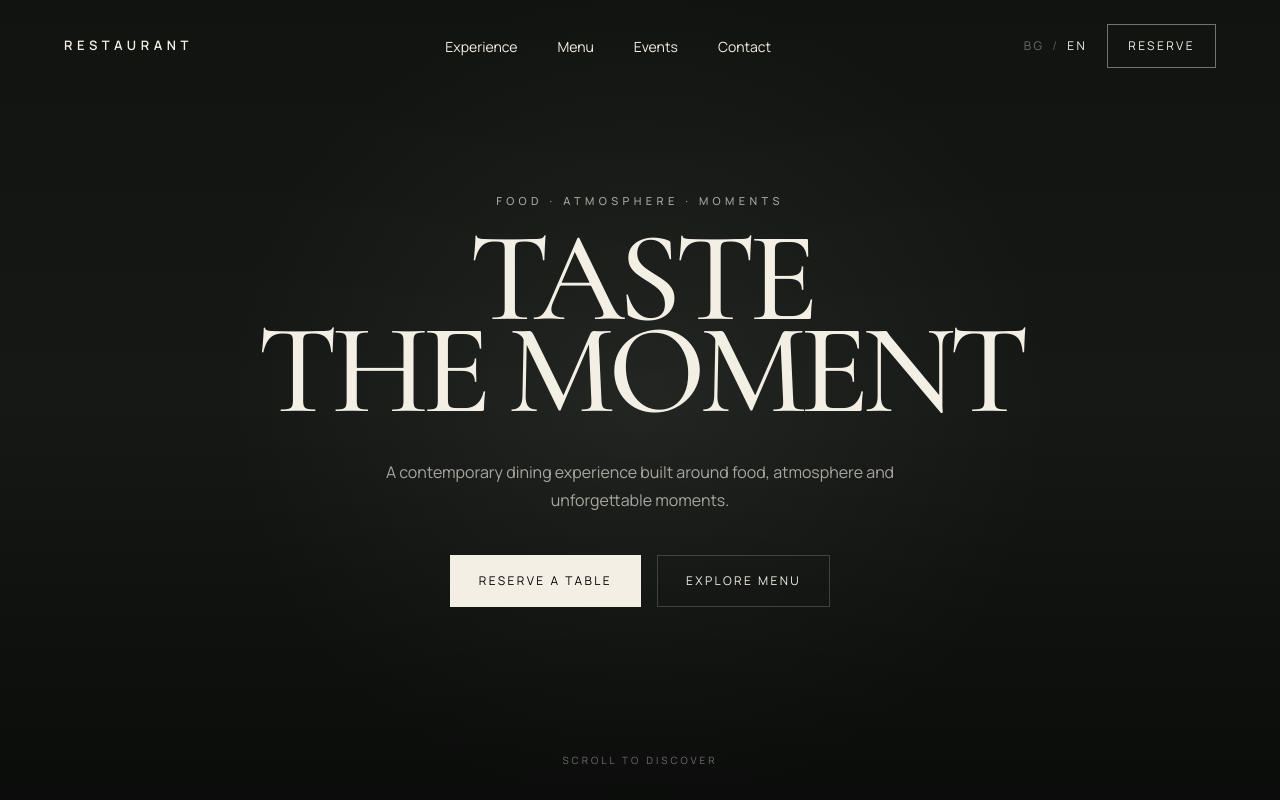
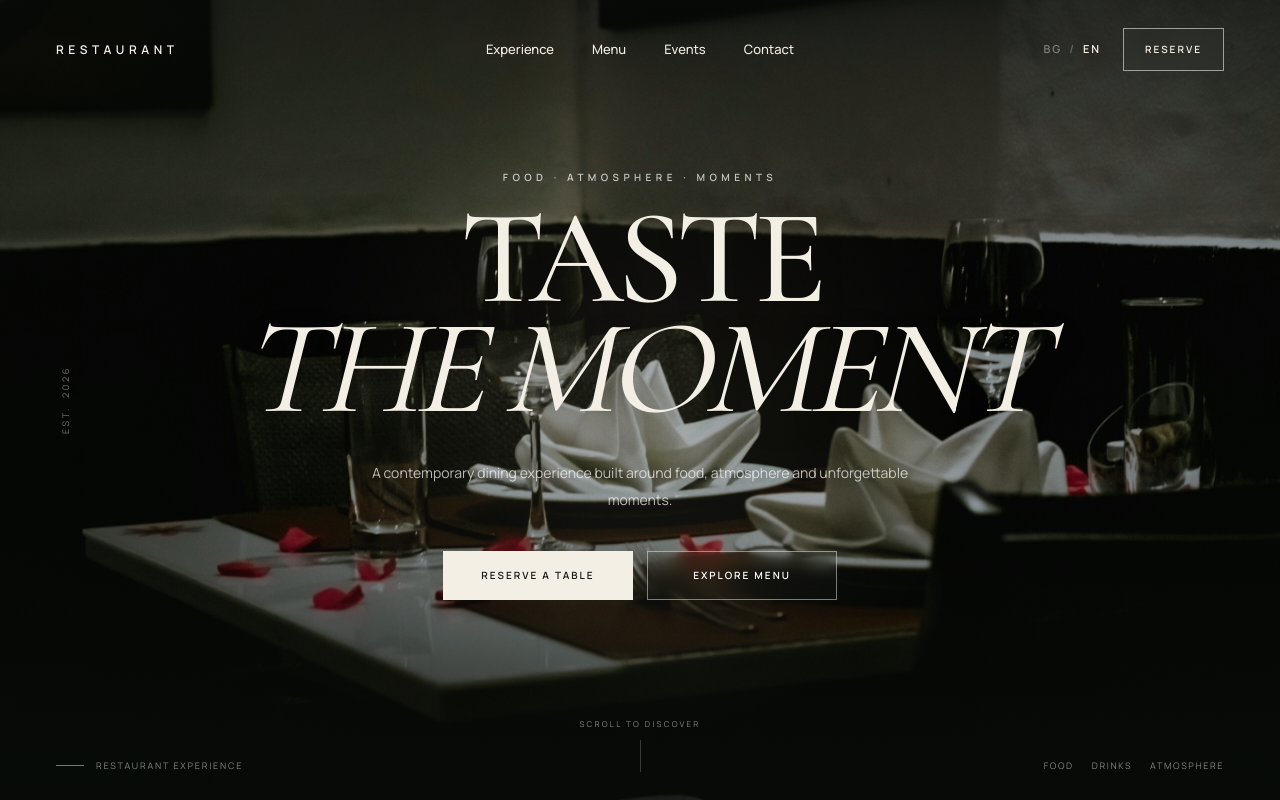
Before and after one commit to IvannIvannov/restaurant-website, a Next.js app: page /en in a window 1280 px wide. Built offline with nearby package versions, Linux system fonts and the light colour scheme.

Commit message:
create cinematic restaurant hero

```diff
--- a/app/[locale]/page.module.css
+++ b/app/[locale]/page.module.css
@@ -7,27 +7,52 @@
 .hero {
     position: relative;
     display: flex;
-    min-height: 100vh;
+    min-height: 100svh;
     align-items: center;
     justify-content: center;
     overflow: hidden;
+    isolation: isolate;
+}
+
+.heroBackground {
+    position: absolute;
+    inset: 0;
+    z-index: -4;
+
+    background-image: url("/images/hero.jpg");
+    background-position: center;
+    background-repeat: no-repeat;
+    background-size: cover;
+
+    transform: scale(1.03);
+}
+
+.heroOverlay {
+    position: absolute;
+    inset: 0;
+    z-index: -3;
+
+    background:
+        linear-gradient(to bottom,
+            rgba(8, 12, 8, 0.65) 0%,
+            rgba(8, 12, 8, 0.18) 35%,
+            rgba(8, 12, 8, 0.28) 62%,
+            rgba(8, 12, 8, 0.82) 100%),
+        linear-gradient(to right,
+            rgba(5, 8, 5, 0.28),
+            transparent 35%,
+            transparent 65%,
+            rgba(5, 8, 5, 0.22));
 }
 
 .heroGlow {
     position: absolute;
     inset: 0;
+    z-index: -2;
+
     background: radial-gradient(circle at center,
-            rgba(255, 255, 255, 0.06),
-            transparent 55%);
-}
-
-.heroOverlay {
-    position: absolute;
-    inset: 0;
-    background: linear-gradient(to bottom,
-            rgba(0, 0, 0, 0.2),
-            transparent,
-            rgba(0, 0, 0, 0.5));
+            rgba(237, 223, 190, 0.08),
+            transparent 45%);
 }
 
 .header {
@@ -35,60 +60,103 @@
     top: 0;
     left: 0;
     z-index: 20;
-    display: flex;
+
+    display: grid;
+    grid-template-columns: 1fr auto 1fr;
+
     width: 100%;
     align-items: center;
-    justify-content: space-between;
-    padding: 24px 64px;
+
+    padding: 28px 56px;
 }
 
 .logo {
+    justify-self: start;
+
     font-family: var(--font-body);
-    font-size: 13px;
+    font-size: 12px;
     font-weight: 600;
-    letter-spacing: 0.35em;
+
+    letter-spacing: 0.38em;
+    text-transform: uppercase;
 }
 
 .navigation {
     display: flex;
     align-items: center;
-    gap: 40px;
-    font-size: 14px;
+    justify-content: center;
+    gap: 38px;
+
+    font-family: var(--font-body);
+    font-size: 13px;
+    font-weight: 500;
 }
 
 .navigation a {
+    position: relative;
+
     color: inherit;
     text-decoration: none;
-    transition: opacity 0.25s ease;
+
+    transition: opacity 0.3s ease;
+}
+
+.navigation a::after {
+    content: "";
+
+    position: absolute;
+    right: 0;
+    bottom: -8px;
+    left: 0;
+
+    height: 1px;
+
+    background: currentColor;
+
+    transform: scaleX(0);
+    transform-origin: right;
+
+    transition: transform 0.35s ease;
 }
 
 .navigation a:hover {
-    opacity: 0.6;
+    opacity: 0.75;
+}
+
+.navigation a:hover::after {
+    transform: scaleX(1);
+    transform-origin: left;
 }
 
 .headerActions {
     display: flex;
+    justify-self: end;
     align-items: center;
-    gap: 20px;
+    gap: 22px;
 }
 
 .languageSwitcher {
     display: flex;
     align-items: center;
-    gap: 8px;
-    font-size: 12px;
-    letter-spacing: 0.2em;
+    gap: 7px;
+
+    font-family: var(--font-body);
+    font-size: 11px;
+    font-weight: 600;
+
+    letter-spacing: 0.18em;
     text-transform: uppercase;
+}
+
+.languageSwitcher span {
+    opacity: 0.3;
 }
 
 .languageSwitcher a {
     color: inherit;
     text-decoration: none;
+
     transition: opacity 0.25s ease;
-}
-
-.languageSwitcher span {
-    opacity: 0.3;
 }
 
 .languageActive {
@@ -96,7 +164,7 @@
 }
 
 .languageInactive {
-    opacity: 0.4;
+    opacity: 0.42;
 }
 
 .languageInactive:hover {
@@ -104,126 +172,311 @@
 }
 
 .reserveHeaderButton {
-    border: 1px solid rgba(255, 255, 255, 0.4);
-    background: transparent;
+    border: 1px solid rgba(255, 255, 255, 0.55);
+    background: rgba(255, 255, 255, 0.02);
+
+    padding: 13px 21px;
+
     color: inherit;
-    padding: 12px 20px;
-    font-size: 12px;
+
+    font-family: var(--font-body);
+    font-size: 10px;
+    font-weight: 600;
+
     letter-spacing: 0.2em;
     text-transform: uppercase;
+
+    backdrop-filter: blur(8px);
+
     transition:
-        background 0.25s ease,
-        color 0.25s ease;
+        background 0.3s ease,
+        color 0.3s ease,
+        border-color 0.3s ease;
 }
 
 .reserveHeaderButton:hover {
+    border-color: #ffffff;
     background: #ffffff;
-    color: #000000;
+
+    color: #101310;
 }
 
 .heroContent {
     position: relative;
-    z-index: 10;
+    z-index: 5;
+
     width: 100%;
-    max-width: 1150px;
-    padding: 0 24px;
+    max-width: 1200px;
+
+    padding: 70px 28px 100px;
+
     text-align: center;
 }
 
 .eyebrow {
-    margin-bottom: 24px;
+    margin: 0 0 27px;
+
     font-family: var(--font-body);
-    font-size: 11px;
-    font-weight: 500;
-    letter-spacing: 0.4em;
+    font-size: 10px;
+    font-weight: 600;
+
+    letter-spacing: 0.44em;
     text-transform: uppercase;
-    color: var(--color-text-secondary);
+
+    color: rgba(255, 255, 255, 0.72);
 }
 
 .heroTitle {
+    display: flex;
+    flex-direction: column;
+
     margin: 0;
+
     font-family: var(--font-display);
-    font-size: clamp(70px, 10vw, 165px);
+    font-size: clamp(78px, 10.5vw, 175px);
     font-weight: 500;
-    line-height: 0.72;
+
+    line-height: 0.7;
     letter-spacing: -0.055em;
+
     text-transform: uppercase;
+
+    text-shadow: 0 12px 40px rgba(0, 0, 0, 0.16);
+}
+
+.heroTitle span:last-child {
+    margin-top: 0.12em;
+
+    font-style: italic;
+    font-weight: 400;
 }
 
 .heroDescription {
-    max-width: 580px;
-    margin: 40px auto 0;
+    max-width: 550px;
+
+    margin: 44px auto 0;
+
     font-family: var(--font-body);
-    font-size: 16px;
-    line-height: 1.8;
-    color: var(--color-text-secondary);
+    font-size: 14px;
+    font-weight: 400;
+
+    line-height: 1.9;
+
+    color: rgba(255, 255, 255, 0.7);
 }
 
 .heroButtons {
     display: flex;
     align-items: center;
     justify-content: center;
-    gap: 16px;
-    margin-top: 40px;
+    gap: 14px;
+
+    margin-top: 38px;
 }
 
 .primaryButton,
 .secondaryButton {
-    padding: 16px 28px;
+    min-width: 190px;
+
+    padding: 16px 26px;
+
     font-family: var(--font-body);
-    font-size: 12px;
+    font-size: 10px;
+    font-weight: 600;
+
     letter-spacing: 0.2em;
     text-transform: uppercase;
+
     transition:
-        background 0.25s ease,
-        color 0.25s ease,
-        opacity 0.25s ease,
-        border-color 0.25s ease;
+        background 0.3s ease,
+        color 0.3s ease,
+        border-color 0.3s ease,
+        transform 0.3s ease;
 }
 
 .primaryButton {
-    border: 1px solid var(--color-text-primary);
-    background: var(--color-text-primary);
-    color: #000000;
+    border: 1px solid #f4efe5;
+
+    background: #f4efe5;
+    color: #151815;
 }
 
 .primaryButton:hover {
-    opacity: 0.8;
+    transform: translateY(-2px);
+
+    background: #ffffff;
 }
 
 .secondaryButton {
-    border: 1px solid var(--color-border);
-    background: transparent;
-    color: inherit;
+    border: 1px solid rgba(255, 255, 255, 0.45);
+
+    background: rgba(255, 255, 255, 0.02);
+    color: #ffffff;
+
+    backdrop-filter: blur(8px);
 }
 
 .secondaryButton:hover {
+    transform: translateY(-2px);
+
     border-color: #ffffff;
+
+    background: rgba(255, 255, 255, 0.08);
 }
 
-.scrollText {
+.sideLabel {
     position: absolute;
-    bottom: 32px;
-    left: 50%;
-    transform: translateX(-50%);
+    top: 50%;
+    left: 32px;
+    z-index: 5;
+
+    display: flex;
+    gap: 8px;
+
+    color: rgba(255, 255, 255, 0.45);
+
     font-family: var(--font-body);
-    font-size: 10px;
+    font-size: 9px;
+
     letter-spacing: 0.3em;
     text-transform: uppercase;
-    color: rgba(255, 255, 255, 0.4);
+
+    transform: translateY(-50%) rotate(-90deg);
+    transform-origin: center;
 }
 
-@media (max-width: 900px) {
+.bottomBar {
+    position: absolute;
+    right: 0;
+    bottom: 0;
+    left: 0;
+    z-index: 10;
+
+    display: grid;
+    grid-template-columns: 1fr auto 1fr;
+
+    align-items: end;
+
+    padding: 0 56px 28px;
+
+    font-family: var(--font-body);
+}
+
+.bottomLocation {
+    display: flex;
+    align-items: center;
+    gap: 12px;
+
+    color: rgba(255, 255, 255, 0.5);
+
+    font-size: 9px;
+
+    letter-spacing: 0.2em;
+    text-transform: uppercase;
+}
+
+.bottomLine {
+    width: 28px;
+    height: 1px;
+
+    background: rgba(255, 255, 255, 0.45);
+}
+
+.scrollIndicator {
+    display: flex;
+    flex-direction: column;
+    align-items: center;
+    gap: 10px;
+
+    color: rgba(255, 255, 255, 0.5);
+
+    font-size: 8px;
+
+    letter-spacing: 0.28em;
+    text-transform: uppercase;
+}
+
+.scrollLine {
+    position: relative;
+
+    width: 1px;
+    height: 32px;
+
+    overflow: hidden;
+
+    background: rgba(255, 255, 255, 0.2);
+}
+
+.scrollLine span {
+    position: absolute;
+    top: 0;
+    left: 0;
+
+    width: 100%;
+    height: 45%;
+
+    background: #ffffff;
+
+    animation: scrollMove 1.8s ease-in-out infinite;
+}
+
+.bottomInfo {
+    display: flex;
+    justify-self: end;
+    gap: 18px;
+
+    color: rgba(255, 255, 255, 0.5);
+
+    font-size: 9px;
+
+    letter-spacing: 0.18em;
+    text-transform: uppercase;
+}
+
+@keyframes scrollMove {
+    0% {
+        transform: translateY(-120%);
+    }
+
+    50% {
+        transform: translateY(100%);
+    }
+
+    100% {
+        transform: translateY(260%);
+    }
+}
+
+@media (max-width: 1000px) {
     .header {
-        padding: 24px 32px;
+        grid-template-columns: 1fr auto;
+
+        padding: 24px 30px;
     }
 
     .navigation {
         display: none;
     }
 
-    .heroTitle {
-        font-size: clamp(62px, 14vw, 110px);
+    .headerActions {
+        grid-column: 2;
+    }
+
+    .sideLabel {
+        display: none;
+    }
+
+    .bottomBar {
+        padding: 0 30px 24px;
+    }
+
+    .bottomLocation,
+    .bottomInfo {
+        display: none;
+    }
+
+    .scrollIndicator {
+        grid-column: 1 / -1;
     }
 }
 
@@ -233,55 +486,66 @@
     }
 
     .logo {
-        font-size: 11px;
+        font-size: 9px;
+
         letter-spacing: 0.25em;
     }
 
     .headerActions {
-        gap: 12px;
+        gap: 10px;
+    }
+
+    .languageSwitcher {
+        font-size: 9px;
     }
 
     .reserveHeaderButton {
-        padding: 10px 14px;
-        font-size: 10px;
-    }
+        padding: 10px 12px;
 
-    .languageSwitcher {
-        font-size: 10px;
-        letter-spacing: 0.15em;
+        font-size: 9px;
     }
 
     .heroContent {
-        padding: 0 20px;
+        padding: 90px 20px 110px;
     }
 
     .eyebrow {
-        font-size: 10px;
-        letter-spacing: 0.25em;
+        margin-bottom: 20px;
+
+        font-size: 8px;
+
+        letter-spacing: 0.3em;
     }
 
     .heroTitle {
-        font-size: clamp(56px, 16vw, 90px);
-        line-height: 0.8;
+        font-size: clamp(54px, 17vw, 90px);
+
+        line-height: 0.77;
     }
 
     .heroDescription {
-        margin-top: 28px;
-        font-size: 14px;
+        margin-top: 30px;
+
+        font-size: 13px;
+
+        line-height: 1.75;
     }
 
     .heroButtons {
         flex-direction: column;
+
         width: 100%;
+
+        margin-top: 30px;
     }
 
     .primaryButton,
     .secondaryButton {
         width: 100%;
-        max-width: 320px;
+        max-width: 310px;
     }
 
-    .scrollText {
-        bottom: 20px;
+    .bottomBar {
+        padding-bottom: 18px;
     }
 }
--- a/app/[locale]/page.tsx
+++ b/app/[locale]/page.tsx
@@ -27,16 +27,20 @@ export default async function HomePage({ params }: Props) {
   return (
     <main className={styles.main}>
       <section className={styles.hero}>
+        <div className={styles.heroBackground} />
+        <div className={styles.heroOverlay} />
         <div className={styles.heroGlow} />
-        <div className={styles.heroOverlay} />
 
         <header className={styles.header}>
           <div className={styles.logo}>RESTAURANT</div>
 
           <nav className={styles.navigation}>
             <a href="#experience">{messages.navigation.experience}</a>
+
             <a href="#menu">{messages.navigation.menu}</a>
+
             <a href="#events">{messages.navigation.events}</a>
+
             <a href="#contact">{messages.navigation.contact}</a>
           </nav>
 
@@ -73,13 +77,17 @@ export default async function HomePage({ params }: Props) {
           </div>
         </header>
 
+        <div className={styles.sideLabel}>
+          <span>EST.</span>
+          <span>2026</span>
+        </div>
+
         <div className={styles.heroContent}>
           <p className={styles.eyebrow}>{messages.hero.eyebrow}</p>
 
           <h1 className={styles.heroTitle}>
-            {messages.hero.titleLine1}
-            <br />
-            {messages.hero.titleLine2}
+            <span>{messages.hero.titleLine1}</span>
+            <span>{messages.hero.titleLine2}</span>
           </h1>
 
           <p className={styles.heroDescription}>{messages.hero.description}</p>
@@ -95,7 +103,26 @@ export default async function HomePage({ params }: Props) {
           </div>
         </div>
 
-        <div className={styles.scrollText}>{messages.hero.scroll}</div>
+        <div className={styles.bottomBar}>
+          <div className={styles.bottomLocation}>
+            <span className={styles.bottomLine} />
+            <span>Restaurant experience</span>
+          </div>
+
+          <div className={styles.scrollIndicator}>
+            <span>{messages.hero.scroll}</span>
+
+            <div className={styles.scrollLine}>
+              <span />
+            </div>
+          </div>
+
+          <div className={styles.bottomInfo}>
+            <span>Food</span>
+            <span>Drinks</span>
+            <span>Atmosphere</span>
+          </div>
+        </div>
       </section>
     </main>
   );
```
Also changed, not shown: public/images/hero.jpg (added).
